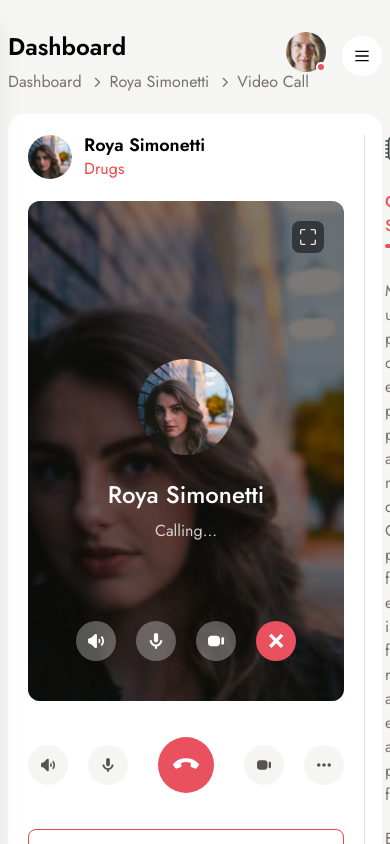
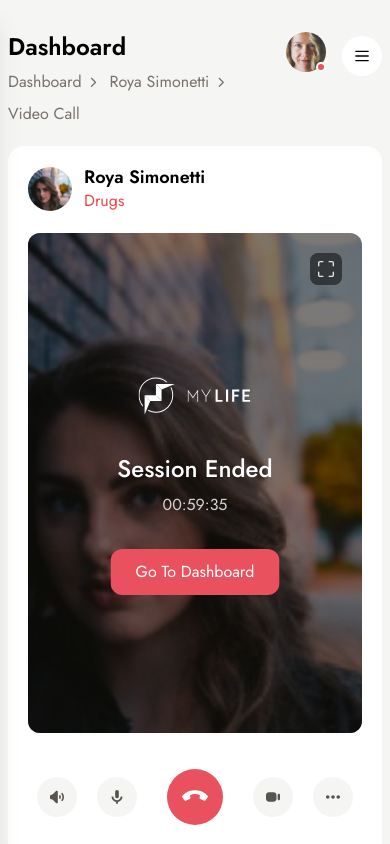
Before and after one commit to Jefcode/my-life, a React (Vite) app: page /dashboard/call/1 in a window 390 px wide. Built offline with nearby package versions, Linux system fonts and the light colour scheme.

Commit message:
Make VideoCall page responsive and make the fullscrene functionality work

```diff
--- a/src/components/common/PageTitle.tsx
+++ b/src/components/common/PageTitle.tsx
@@ -21,12 +21,17 @@ function PageTitle({ title, breadcrumb = [] }: PageTitleProps) {
       <h1 className='text-2xl font-semibold leading-tight'>{title}</h1>
 
       {/* Breadcrumb */}
-      <div className='flex items-center gap-2 text-stone-500'>
-        {breadcrumb.length > 0 && <Link to='/'>Dashboard</Link>}
+      <div className='flex items-center flex-wrap max-w-[300px] xs:max-w-none whitespace-nowrap gap-2 text-stone-500 '>
+        {breadcrumb.length > 0 && (
+          <div className='flex items-center gap-1 after:font-icon after:content-["\e904"] last:after:hidden'>
+            <Link to='/'>Dashboard</Link>
+          </div>
+        )}
+
         {breadcrumb.map((item, idx) => (
           <div
             key={idx}
-            className='flex items-center gap-1 before:font-icon before:content-["\e904"]'
+            className='flex items-center gap-1 after:font-icon after:content-["\e904"] last:after:hidden'
           >
             {item.href ? (
               <Link to={item.href}>{item.title}</Link>
--- a/src/components/video-call/CallEnd.tsx
+++ b/src/components/video-call/CallEnd.tsx
@@ -4,10 +4,17 @@ import Button from '../../components/common/Button';
 
 const CallEnd = () => {
   return (
-    <div
-      className='w-full h-[500px] bg-no-repeat bg-cover bg-center relative after:content-[""] after:absolute after:bg-black/50 after:top-0 after:left-0 after:w-full after:h-full after:z-0'
-      style={{ backgroundImage: 'url("/imgs/user-1.png")' }}
-    >
+    <>
+      {/* Overlay */}
+      <div className='absolute bg-black bg-opacity-50 top-0 left-0 w-full h-full z-0'></div>
+
+      {/* Background Image */}
+      <img
+        src='/imgs/user-1.png'
+        alt='User photo'
+        className='w-full h-full object-cover'
+      />
+
       <div className='absolute z-10 top-half left-half -translate-y-half -translate-x-half flex flex-col gap-8 items-center'>
         {/* Logo */}
         <div className='text-white flex items-center gap-3 w-28'>
@@ -27,7 +34,7 @@ const CallEnd = () => {
           Go To Dashboard
         </Button>
       </div>
-    </div>
+    </>
   );
 };
 
--- /dev/null
+++ b/src/components/video-call/CallWrapper.tsx
@@ -0,0 +1,23 @@
+interface CallWrapperProps {
+  children?: React.ReactNode;
+  className?: string;
+  fullscreen: boolean;
+}
+
+const CallWrapper = ({
+  children,
+  className = '',
+  fullscreen,
+}: CallWrapperProps) => {
+  return (
+    <div
+      className={`w-full h-[500px] relative ${
+        fullscreen && 'lg:h-[700px]'
+      } ${className}`}
+    >
+      {children}
+    </div>
+  );
+};
+
+export default CallWrapper;
--- a/src/components/video-call/Calling.tsx
+++ b/src/components/video-call/Calling.tsx
@@ -5,10 +5,17 @@ import { ReactComponent as CloseIcon } from '../../icons/close.svg';
 
 function Calling() {
   return (
-    <div
-      className='w-full h-[500px] bg-no-repeat bg-cover bg-center relative after:content-[""] after:absolute after:bg-black/50 after:top-0 after:left-0 after:w-full after:h-full after:z-0'
-      style={{ backgroundImage: 'url("/imgs/user-1.png")' }}
-    >
+    <>
+      {/* Overlay */}
+      <div className='absolute bg-black bg-opacity-50 top-0 left-0 w-full h-full z-0'></div>
+
+      {/* Background Image */}
+      <img
+        src='/imgs/user-1.png'
+        alt='User photo'
+        className='w-full h-full object-cover'
+      />
+
       {/* User/Calling... */}
       <div className='absolute z-10 top-half left-half -translate-y-half -translate-x-half flex flex-col items-center'>
         <img
@@ -37,7 +44,7 @@ function Calling() {
           <CloseIcon className='h-4 w-4' />
         </button>
       </div>
-    </div>
+    </>
   );
 }
 
--- a/src/components/video-call/OnCall.tsx
+++ b/src/components/video-call/OnCall.tsx
@@ -1,6 +1,12 @@
-const OnCall = () => {
+interface OnCallProps {
+  fullScreen: boolean;
+}
+
+const OnCall = ({ fullScreen }: OnCallProps) => {
+  console.log(fullScreen);
+
   return (
-    <div className='w-full h-[500px] relative'>
+    <>
       {/* Client Video */}
       <img
         src='/imgs/video-call-1.jpg'
@@ -21,7 +27,7 @@ const OnCall = () => {
         <p className='font-normal mb-0.5'>Time remaining</p>
         <p className='font-medium'>11:29</p>
       </div>
-    </div>
+    </>
   );
 };
 
--- a/src/pages/dashboard/VideoCall.page.tsx
+++ b/src/pages/dashboard/VideoCall.page.tsx
@@ -1,19 +1,26 @@
+import { useState } from 'react';
+import { FaPhoneAlt } from 'react-icons/fa';
+
 import PageTitle from '../../components/common/PageTitle';
 import Panel from '../../components/common/Panel';
-import { FaPhoneAlt } from 'react-icons/fa';
+
 import { ReactComponent as SpeakerIcon } from '../../icons/speaker.svg';
 import { ReactComponent as MicrophoneIcon } from '../../icons/microphone.svg';
 import { ReactComponent as VideoIcon } from '../../icons/video.svg';
 import { ReactComponent as DotsIcon } from '../../icons/dots.svg';
 import { ReactComponent as FullScreenIcon } from '../../icons/full-screen.svg';
 import { ReactComponent as JournalIcon } from '../../icons/journal.svg';
-// import { ReactComponent as SmallScreenIcon } from '../../icons/small-screen.svg';
+import { ReactComponent as SmallScreenIcon } from '../../icons/small-screen.svg';
 
-import Calling from '../../components/video-call/Calling';
+import CallWrapper from '../../components/video-call/CallWrapper';
+// import Calling from '../../components/video-call/Calling';
 // import OnCall from '../../components/video-call/OnCall';
-// import CallEnd from '../../components/video-call/CallEnd';
+import CallEnd from '../../components/video-call/CallEnd';
+import classNames from '../../utils/classNames';
 
 function VideoCallPage() {
+  const [fullscreen, setFullscreen] = useState<boolean>(false);
+
   return (
     <>
       <PageTitle
@@ -21,11 +28,16 @@ function VideoCallPage() {
         breadcrumb={[{ title: 'Roya Simonetti' }, { title: 'Video Call' }]}
       />
 
-      <Panel>
-        <div className='flex gap-5 items-stretch  '>
+      <Panel className={fullscreen ? '!p-2' : ''}>
+        <div className='flex gap-5 flex-wrap items-stretch'>
           {/* Call part */}
-          <div className='flex-[2]'>
+          <div
+            className={`xl:flex-[2] w-full ${
+              fullscreen && 'xl:flex-none xl:w-full'
+            }`}
+          >
             {/* Header */}
+            {!fullscreen && (
               <div className='flex items-center gap-3 mb-5'>
                 <img
                   src='/imgs/user-1.png'
@@ -40,31 +52,40 @@ function VideoCallPage() {
                   <p className='text-red-500'>Drugs</p>
                 </div>
               </div>
+            )}
 
             {/* Video Call Container */}
             <div>
               {/* Call */}
               <div className='relative w-full rounded-xl overflow-hidden'>
                 {/* Shared Stuff between different stages */}
-                <button className='absolute top-5 right-5 bg-black bg-opacity-50 w-8 rounded-lg z-10 p-2 text-stone-200'>
-                  <FullScreenIcon />
+                <button
+                  className='absolute top-5 right-5 bg-black bg-opacity-50 w-8 rounded-lg z-10 p-2 text-stone-200'
+                  onClick={() => setFullscreen((val) => !val)}
+                >
+                  {!fullscreen && <FullScreenIcon />}
+                  {fullscreen && <SmallScreenIcon />}
                 </button>
-                {/* <button className='absolute top-5 right-5 bg-black bg-opacity-50 w-8 rounded-lg z-10 p-2 text-stone-200'>
-                  <SmallScreenIcon />
-                </button> */}
 
                 {/* Calling Stage */}
-                <Calling />
+                <CallWrapper fullscreen={fullscreen}>
+                  {/* <Calling /> */}
 
                   {/* On-Call Stage */}
-                {/* <OnCall /> */}
+                  {/* <OnCall fullScreen={fullScreen} /> */}
 
                   {/* Call End Stage */}
-                {/* <CallEnd /> */}
+                  <CallEnd />
+                </CallWrapper>
               </div>
 
               {/* Control Buttons */}
-              <div className='w-full h-32 flex justify-center'>
+              <div
+                className={classNames(
+                  'w-full flex justify-center',
+                  fullscreen ? 'h-24' : 'h-32'
+                )}
+              >
                 {/* buttons container */}
                 <div className='flex items-center justify-center gap-5'>
                   <button className='flex items-center justify-center transition bg-stone-100 hover:bg-stone-200 active:scale-90 rounded-full w-10 h-10 text-stone-600'>
@@ -88,15 +109,18 @@ function VideoCallPage() {
               </div>
 
               {/* Leave Notes */}
+              {!fullscreen && (
                 <button className='w-full rounded-lg border border-red-500 flex items-center justify-center p-3 font-medium text-red-500 transition hover:bg-rose-50'>
                   Leave Notes on your session
                 </button>
+              )}
             </div>
           </div>
 
           {/* Client Journal part */}
+          {!fullscreen && (
             <div className='flex-1'>
-            <div className='w-full pl-5 border-l border-stone-200 h-full'>
+              <div className='w-full mt-10 xl:mt-0 xl:pl-5 xl:border-l border-stone-200 h-full'>
                 {/* Header */}
                 <div className='flex items-center gap-3 mb-5'>
                   <JournalIcon />
@@ -130,20 +154,21 @@ function VideoCallPage() {
                       addiction process often begins as an attempt to soothe or
                       numb that pain, only doing so temporarily. Obsessive
                       preoccupation, secrecy, feelings of nagging emptiness,
-                    craving and impaired control then follow, frequently ruining
-                    relationships and one's own self-esteem. Financial losses
-                    and employment problems can quickly follow.
+                      craving and impaired control then follow, frequently
+                      ruining relationships and one's own self-esteem. Financial
+                      losses and employment problems can quickly follow.
                     </p>
                     <p>
                       By no means does everybody understand where this 'root
                       cause' pain arises from. Through a combination of speaking
-                    to trained specialists and the features that the app offers
-                    to help you stay on track, we believe we can help.
+                      to trained specialists and the features that the app
+                      offers to help you stay on track, we believe we can help.
                     </p>
                   </div>
                 </div>
               </div>
             </div>
+          )}
         </div>
       </Panel>
     </>
--- a/tailwind.config.js
+++ b/tailwind.config.js
@@ -3,6 +3,9 @@ export default {
   content: ['./index.html', './src/**/*.{js,ts,jsx,tsx}'],
   theme: {
     extend: {
+      screens: {
+        xs: '450px',
+      },
       fontFamily: {
         sans: ['Jost'],
         icon: ['icon'],
```
Lines whose indentation alone changed are shown as unchanged.
